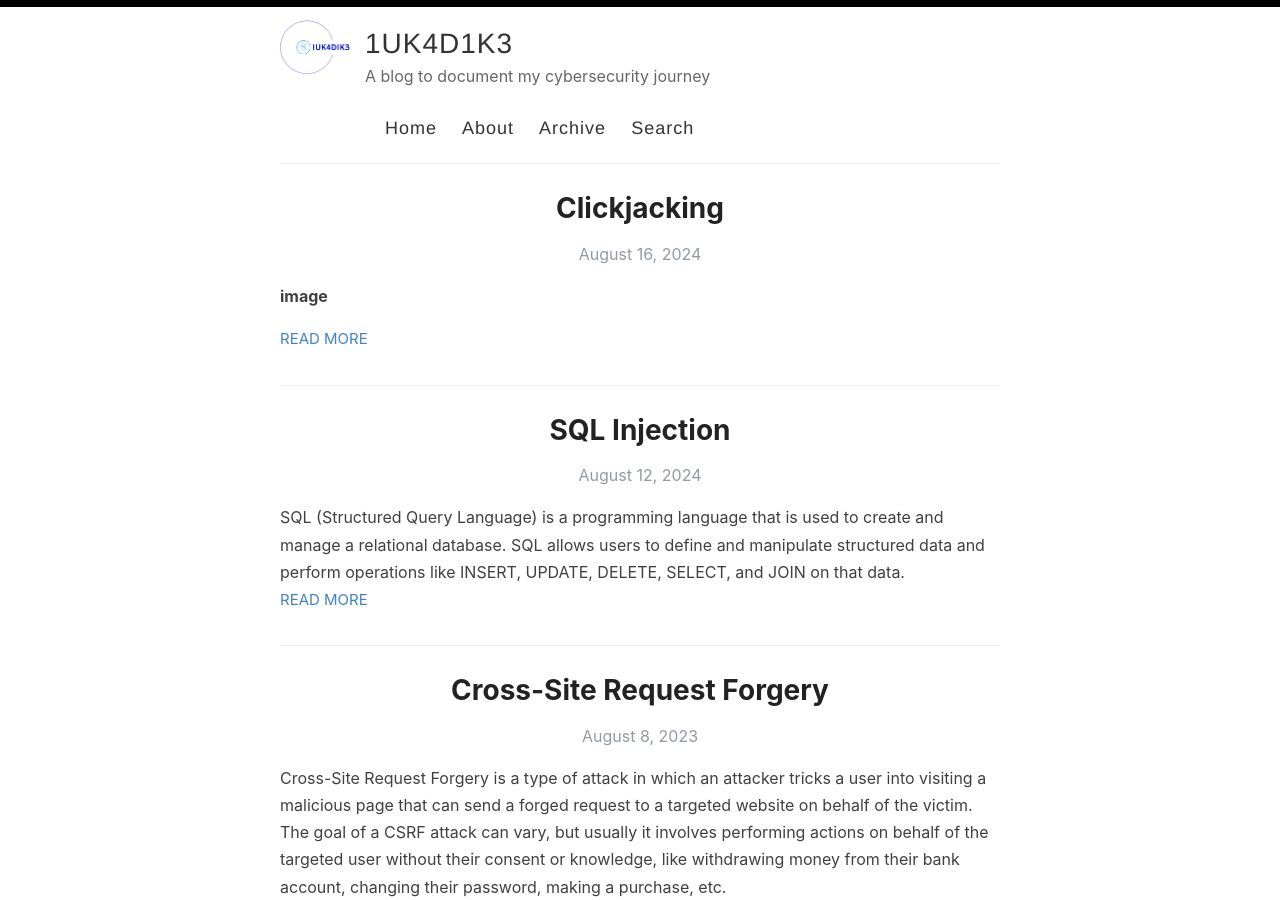
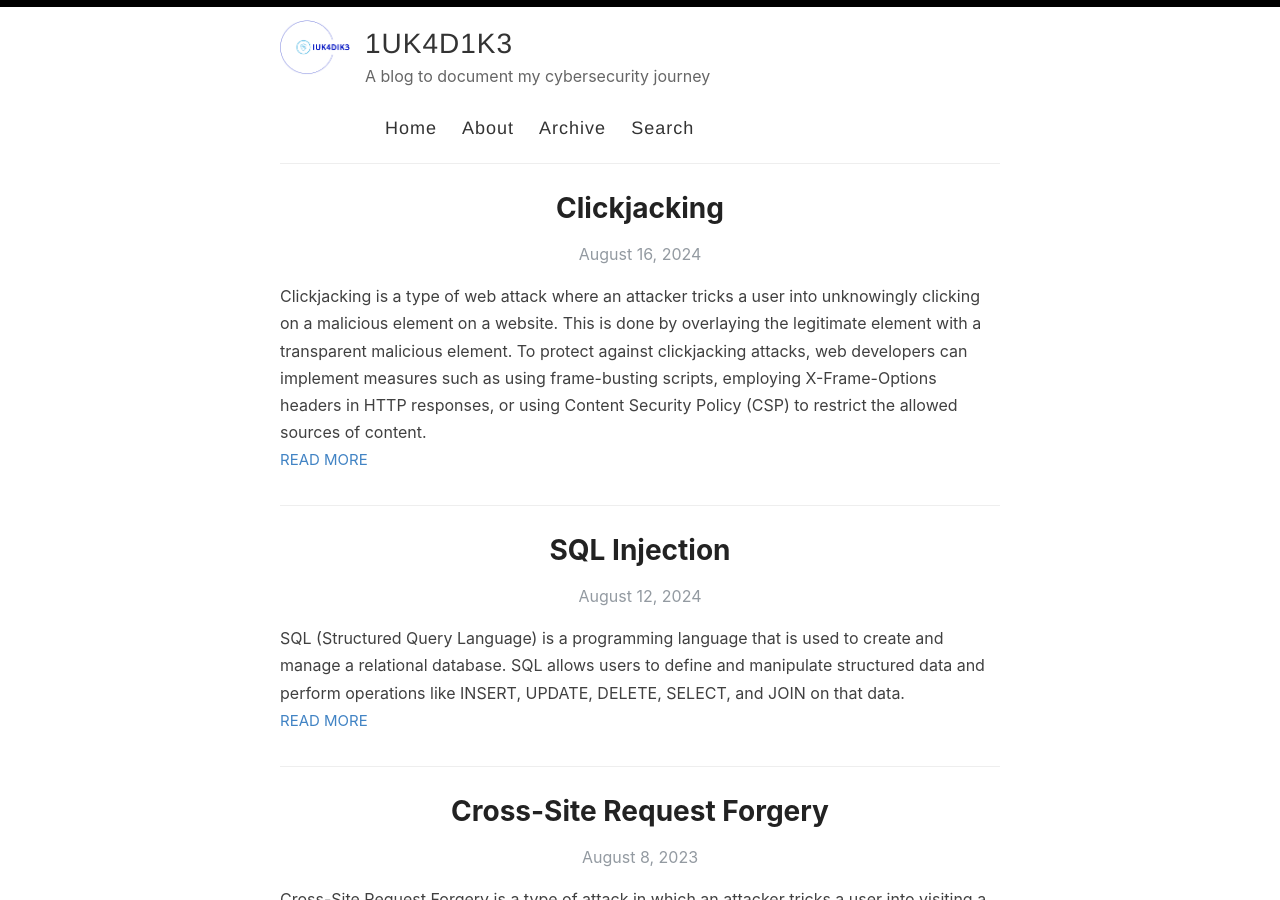
Before and after one commit to iukadike/blog, a Jekyll site: the page built from index.html, in a window 1280 px wide and 900 px high. Built offline with Jekyll 4.4.1, drawn with Linux system fonts in a browser that asks for light colours; the list of posts is cut into pages by our own code; part of the change alters nothing that is shown.

Commit message:
update post content

````diff
--- a/_posts/2024-08-16-clickjacking.md
+++ b/_posts/2024-08-16-clickjacking.md
@@ -1,39 +1,33 @@
 ---
 layout: post
 title: Clickjacking
-excerpt:
+excerpt: Clickjacking is a type of web attack where an attacker tricks a user into unknowingly clicking on a malicious element on a website. This is done by overlaying the legitimate element with a transparent malicious element. To protect against clickjacking attacks, web developers can implement measures such as using frame-busting scripts, employing X-Frame-Options headers in HTTP responses, or using Content Security Policy (CSP) to restrict the allowed sources of content.
 categories: [clickjacking, iframe]
 ---
 
-**image**
+![xss]({{ site.baseurl }}/images/featured-images/clickjacking.jpg)
 
-Clickjacking is a type of web attack where an attacker tricks a user into unknowingly clicking on a malicious element on a website. This is done by overlaying or hiding the desired content behind a seemingly harmless element, such as a button or a link, which is usually designed to trick the user into clicking on it.
-
-The goal of clickjacking is to deceive the user into performing unintended actions, such as sharing confidential information, downloading malware, granting permissions, or making a purchase. The attacker could manipulate the visibility or positioning of the desired content to mislead the user into taking actions they did not intend to take.
-
-Clickjacking often exploits vulnerabilities in the web communication protocol, allowing attackers to frame legitimate websites within malicious websites or inject malicious code into trusted websites.
+Clickjacking is a type of web attack where an attacker tricks a user into unknowingly clicking on a malicious element on a website. This is done by overlaying the legitimate element with a transparent malicious element. The goal of clickjacking is to deceive the user into performing unintended actions, such as sharing confidential information, downloading malware, granting permissions, or making a purchase.
 
 To protect against clickjacking attacks, web developers can implement measures such as using frame-busting scripts, employing X-Frame-Options headers in HTTP responses, or using Content Security Policy (CSP) to restrict the allowed sources of content.
 
-Users can also protect themselves by being cautious while browsing the internet, avoiding suspicious or unfamiliar websites, and regularly updating their web browsers and security software to mitigate potential vulnerabilities.
-
-
+In this post, I aim to document my findings and observations while performing a SEED lab.
 
 <br>
 
-###  Copy the benign website
+### Copy the benign website
 
-In a clickjacking attack, the attacker's aim is to mimick the benign website as much as possible so that the victim cannot really tell that he/she is on a malicious website. One of the ways an attacker does this is to through an iframe.
+In a clickjacking attack, the attacker's aim is to mimic the benign website as much as possible so that the victim cannot really tell that he or she is on a malicious website. One of the ways an attacker does this is through an iframe.
 
-An iframe (inline frame) is an HTML element that is used for embedding another HTML document within the current HTML document. Web pages use iframes to include external content such as videos, maps, social media feeds, advertisements, or any other web content without having to write the code into own HTML structure. The src attribute of the iframe specifies the website to be embedded and loaded into the iframe when the code is executed.
+An iframe (inline frame) is an HTML element that is used for embedding another HTML document within the current HTML document. Web pages use iframes to include external content such as videos, maps, social media feeds, advertisements, or any other web content without having to write the code into their own HTML structure. The src attribute of the iframe specifies the website to be embedded and loaded into the iframe when the code is executed.
 
-This task involves setting up a website `www.cjlab-attacker.com` to look like `www.cjlab.com` using an iframe. To achieve this, I do the followiwng:
+This task involves setting up a website `www.cjlab-attacker.com` to look like `www.cjlab.com` using an iframe. To achieve this, I do the following:
 
 - add an iframe to `www.cjlab-attacker.com` by adding the below code to the website index page.
 
-  `<iframe src="http://www.cjlab.com"></iframe>`
+  `<iframe src="http://www.cjlab.com"></iframe>`
 
-- modify the webpage css file to make the iframe cover the whole page by adding the below to the css file
+- modify the webpage CSS file to make the iframe cover the whole page by adding the below to the CSS file.
 
   ```css
   iframe {
@@ -41,138 +35,203 @@ This task involves setting up a website `www.cjlab-attacker.com` to look like `w
     height:100vh; /* occupy 100% of the viewport height */
     border: none; /* remove borders from the iframe */
     position: absolute; /* ensure the iframe is positioned independently */
-  }
+    }
   ```
 
 - test the confuguration by loading the malicious website. From the screenshots below, we can see that the cloning was a success.
 
-  ***`www.cjlab.com`***
+  ***`www.cjlab.com`***
+  ![task-1-a](https://github.com/iukadike/blog/assets/58455326/de3f37ba-db92-41cb-ba8c-511e3b1c8729)
 
-  ***`www.cjlab-attacker.com`***
+  ***`www.cjlab-attacker.com`***
+  ![task-1-b](https://github.com/iukadike/blog/assets/58455326/96e9835e-9b92-484f-8e7e-63df6e4cf9ea)
 
-With the iframe inserted, the attacker's website `www.cjlab-attacker.com` looks like the benign website `www.cjlab.com`
+With the iframe inserted, the attacker's website, `www.cjlab-attacker.com`, looks like the benign website, `www.cjlab.com`.
 
 <br>
 
 ### Position a button over the target area
 
-With the website already cloned, the next step is to create a button that will reside over the iframe.
+With the website already cloned, the next step is to create a button that will reside in the iframe.
 
 ```css
 button{
-    /* Provided button code in SEED lab. */
-    position: absolute;
-    border: none;
-    color: white;
-    padding: 35px 35px;
-    text-align: center;
-    font-size: 40px;
-    border-radius: 15px;
+    /* Provided button code in SEED lab. */
+    position: absolute;
+    border: none;
+    color: white;
+    padding: 35px 35px;
+    text-align: center;
+    font-size: 40px;
+    border-radius: 15px;
 }
 ```
 
-**image**
+![task-2-a](https://github.com/iukadike/blog/assets/58455326/8e5af2d7-30a6-4450-a37f-986069451ade)
 
-However, the malicious button needs to cover the target area (in this case, "Explore Menu") and needs to be invisible. To achieve this, I do the followiwng:
 
-- modify the webpage css file to make the button cover the target area by adding the below to the css file
+However, the malicious button needs to cover the target area (in this case, "Explore Menu") and needs to be invisible. To achieve this, I do the following:
+
+- modify the webpage CSS file to make the button cover the target area by adding the below to the CSS file.
 
   ```css
   button{
-    ... /* existing code snippet. */
-    margin: 8em 0px 0px 1em; /* margin: top right bottom left */
+      ... /* existing code snippet. */
+      margin: 8em 0px 0px 1em; /* margin: top right bottom left */
   }
   ```
 
-  **image**
+  ![task-2-b](https://github.com/iukadike/blog/assets/58455326/b84c760a-dd60-4476-a19f-220474c2074d)
 
-- modify the webpage css file to make the button transparent by adding the below to the css file
+
+- modify the webpage CSS file to make the button transparent by adding the below to the CSS file.
 
   ```css
   button{
-    ... /* existing code snippet. */
-    color: rgba(0,0,0,0.0);  /* font color with full transparency*/
-    background-color: rgba(0,0,0,0.0);  /* button's background color with full transaparency */
+      ... /* existing code snippet. */
+      color: rgba(0,0,0,0.0);  /* font color with full transparency*/
+      background-color: rgba(0,0,0,0.0);  /* button's background color with full transparency */
   }
   ```
 
-  **image**
+  ![task-2-c](https://github.com/iukadike/blog/assets/58455326/dc13df29-4b3c-4047-b738-70c717a65c8e)
 
-Comparing the appearance of the attacker's website `www.cjlab-attacker.com` to the benign website `www.cjlab.com` we can see that there is no surface evidence that a functioning clickjacking attack is present on the website.
+
+Comparing the appearance of the attacker's website, `www.cjlab-attacker.com`, to the benign website, `www.cjlab.com`, we can see that there is no surface evidence that a functioning clickjacking attack is present on the website.
 
 When the victim clicks the "Explore Menu" button on the attacker's website, the victim is redirected to a page different from the action that is expected from the real `www.cjlab.com` website.
 
-**image**
+![task-2-d](https://github.com/iukadike/blog/assets/58455326/27c9eac4-bcc8-4361-b2a5-15340d02ab40)
 
-Consider this scenario. An attacker creates a fake webpage that mimicks a real website. J.Doe a victim, unknownly clicks the malicious link in the fake webpage thinking he is on the real webpage. As a result of clicking on that link, pornographic contents and propagandas get posted to J.Doe social media page. Now this can lead to not just undesirable consequences for the victim user, but very serious consequences.
 
-This is to show how serious clickjacking if not prevented can be.
+Consider this scenario. An attacker creates a fake webpage that mimics a real website. J. Doe, a victim, unknownly clicks the malicious link on the fake webpage, thinking he is on the real webpage. As a result of clicking on that link, pornographic contents and propaganda get posted to J. Doe's social media page. Now, this can lead to not just undesirable consequences for the victim, but very serious consequences.
+
+This is to show how serious clickjacking, if not prevented, can be.
 
 <br>
 
 ### Frame Busting
 
-Frame busting also known as frame blocking is a security measure used to protect against clickjacking by preventing a webpage from being displayed within a frame on another website.
+Frame busting, also known as frame blocking, is a security measure used to protect against clickjacking by preventing a webpage from being displayed within a frame on another website.
 
-When a website uses frame busting, it ensures that the webpage is displayed as intended, and website owners can safeguard their content, user data, and ensure a more secure browsing experience for their visitors.
+When a website uses frame busting, it ensures that the webpage is displayed as intended, and website owners can safeguard their content and user data and ensure a more secure browsing experience for their visitors.
 
 There are different methods for implementing frame busting. Some of them include:
 
-Target="_top": Adding the target="_top" attribute to all links on the website ensures that the page is always loaded in the top-level browsing context, breaking out of any frames.
-
-- JavaScript: this involves using a script that checks whether the website is being displayed within a frame. If it detects that it is embedded within a frame, the script instructs the browser to break out of the frame and load the page independently in the main browser window. Also, there are existing JavaScript libraries that have been specifically designed for frame busting, i.e. the Frame Buster library. These Javascript libraries can provide a ready-to-use solution for preventing framing.
-
-if (window.top !== window.self) {
-  window.top.location.replace(window.self.location.href);
-}
+- JavaScript: this involves using a script that checks whether the website is being displayed within a frame. If it detects that it is embedded within a frame, the script instructs the browser to break out of the frame and load the page independently in the main browser window. Also, there are existing JavaScript libraries that have been specifically designed for frame busting, i.e., the Frame Buster library. These Javascript libraries can provide a ready-to-use solution for preventing framing.
 
 - X-Frame-Options HTTP header: this involves setting the "X-Frame-Options" HTTP header with a value of "DENY" or "SAMEORIGIN". "DENY" ensures the webpage cannot be embedded in an iframe by any other site, while "SAMEORIGIN" allows embedding in an iframe by pages from the same origin.
 
-- Content Security Policy (CSP): this involves implementing a CSP with the "frame-ancestors" directive which specifies what origins are allowed to frame the website.
+- Content Security Policy (CSP): this involves implementing a CSP with the "frame-ancestors" directive, which specifies what origins are allowed to frame the website.
 
 - Server-side checks: this involves checking the "Referer" or "Origin" header of incoming requests on the server-side to identify if a website is being framed or not.
 
 ___
 
-This task involves making changes to `www.cjlab.com`s index file to include Javascript code that will perform frame busting. To achieve this, I add the followiwng Javascript code to the index page of `www.cjlab.com`:
+This task involves making changes to `www.cjlab.com`s index file to include Javascript code that will perform frame busting. To achieve this, I add the following Javascript code to the index page of `www.cjlab.com`:
 
 ```javascript
 <script>
-    window.onload = function() {
-        makeThisFrameOnTop();
-    };
+    window.onload = function() {
+        makeThisFrameOnTop();
+    };
 
-    function makeThisFrameOnTop() {
-        // TODO: write a frame-busting function according to
-        // instructions (Task 3)
-        if (window.top !== window.self) {
-        window.top.location.replace(window.self.location.href);
-        }
-    }
+    function makeThisFrameOnTop() {
+        // TODO: write a frame-busting function according to
+        // instructions (Task 3)
+        if (window.top !== window.self) {
+        window.top.location.replace(window.self.location.href);
+        }
+    }
 </script>
 ```
 
+As seen from the screenshot below, when I navigate to the attacker's `www.cjlab-attacker.com`, rather than `www.cjlab.com` loading in an iframe, the website breaks out of the frame and loads independently. This means when the "Explore Menu" button is clicked, nothing malicious happens but the expected button action happens.
 
-As seen from the screenshot below, when I navigate to the attacker's `www.cjlab-attacker.com`, rather that `www.cjlab.com` loading in an iframe, the website breaks out of the frame and loads independently. This means when the "Explore Menu" button is clicked, nothing malicious happens but the expected button action happens.
+![task-3-a](https://github.com/iukadike/blog/assets/58455326/7ae90712-8727-4e6d-aeea-00cbded40879)
 
-**image**
 
 <br>
 
-### Attacker Countermeasure against Frame-busting Script
+### Attacker Countermeasure against Frame-Busting Script
 
-This task involves exploring how an attacker can create a workaround for frontend clickjacking defenses like frame busting. This task makes use of adding the sandbox attribute to the malicious iframe too defeat frame busting.
+This task involves exploring how an attacker can create a workaround for frontend clickjacking defenses like frame-busting. This task makes use of adding the sandbox attribute to the malicious iframe to defeat frame busting.
 
-Sandboxing is a technique that creates a virtual "box" area where application codes can run in isolation, without being able to access other parts of the system. In the case of an iframe, by setting the sandbox attribute, we can effectively tell the browser to run the iframe in a sandbox and isolate it from accessing other actions of the web browser. Thus the frame busting script is rendered ineffective as it will not be able to create any action outside of the sandbox.
+Sandboxing is a technique that creates a virtual "box" area where application codes can run in isolation without being able to access other parts of the system. In the case of an iframe, by setting the sandbox attribute, we can effectively tell the browser to run the iframe in a sandbox and isolate it from accessing other actions of the web browser. Thus, the frame-busting script is rendered ineffective as it will not be able to create any action outside of the sandbox.
 
-To achieve this, I make the following adjustment to the iframe tag in the HTML code.
+To achieve this, I make the following adjustment to the iframe tag in the HTML code:
 
 `<iframe src="http://www.cjlab.com" sandbox=""></iframe>`
 
-As seen from the screenshots below, when I navigate to the `www.cjlab-attacker.com` after updating the iframe to use the sandbox attribute, the attack works. The frame busting script is rendered ineffective. Thus when the "Explore Menu" is clicked, the user is redirected to the malicious website to show that the attack is indeed working.
+As seen from the screenshots below, when I navigate to `www.cjlab-attacker.com` after updating the iframe to use the sandbox attribute, the attack works. The frame-busting script is rendered ineffective. Thus, when the "Explore Menu" is clicked, the user is redirected to the malicious website to show that the attack is indeed working.
 
-**image**
+![task-4-a](https://github.com/iukadike/blog/assets/58455326/a512250f-2a21-42bd-9b71-c7f2ee911749)
 
-**image**
+
+![task-4-b](https://github.com/iukadike/blog/assets/58455326/8872daf0-6a7c-4dba-a5cd-72b82d2a1d87)
+
 
 <br>
+
+### The Ultimate Bust
+
+From the previous task, it is evident that front-end defenses can be directly circumvented by the attacker implementing other front-end settings. This is where
+back-end (server-side) defenses come into play.
+
+Special HTTP headers have been created that specify to browsers the circumstances under which a website’s content should or should not be loaded. One such header is called "X-Frame-Options", and a newer, more popular one is called "Content-Security-Policy".
+
+X-Frame-Options specifies whether a web page can be displayed inside a frame or not. It can have either of the following three values:
+
+- DENY: This value instructs the browser to never allow the page to be displayed inside a frame.
+  `X-Frame-Options: "DENY"`
+
+- SAMEORIGIN: This value allows the page to be displayed inside a frame only if the frame is from the same origin as the page.
+  `X-Frame-Options: "SAMEORIGIN"`
+
+- ALLOW-FROM URI: This value allows the page to be displayed inside a frame if the frame is from the specified URI.
+  `X-Frame-Options: "ALLOW-FROM https://example.com"`
+
+The CSP directive that helps prevent clickjacking is "frame-ancestors". This directive specifies the valid sources that may embed a page in a frame. The frame-ancestors values could include any of the following:
+
+- 'self': This allows the page to be embedded only on the same origin as the page itself.
+
+- 'none': This disallows any embedding of the page in a frame from any website.
+
+- Specific URLs: This allows embedding of the page in a frame from the specific sources.
+
+- 'blob:': This allows embedding from blob URIs.
+
+- '*.example.com': This allows embedding from any subdomain of `example.com`.
+
+- 'https://*.example.com': This allows embedding from any subdomain of example.com using HTTPS.
+
+
+This task involves implementing server-side defenses to guard against clickjacking by modifying `www.cjlab.com`'s response headers. To achieve this, I would need to edit the Apache configuration file for `www.cjlab.com` and add the following:
+
+```
+<VirtualHost *:80>
+    DocumentRoot /var/www/defender
+    ServerName www.cjlab.com
+    Header set X-Frame-Options "DENY"
+    Header set Content-Security-Policy " \
+             frame-ancestors 'none'; \
+           "
+</VirtualHost>
+```
+
+When I navigated to `www.cjlab-attacker.com` after adding the X-Frame-Options response header to `www.cjlab.com`, the web browser refused to display `www.cjlab.com` because it was embedded in a frame.
+
+![task-5-a](https://github.com/iukadike/blog/assets/58455326/6d99e263-dabb-4357-94e8-8db126ae388c)
+
+
+When I navigated to `www.cjlab-attacker.com` after adding the CSP response header to `www.cjlab.com`, the web browser also refused to display `www.cjlab.com` because it was embedded in a frame.
+
+![task-5-a](https://github.com/iukadike/blog/assets/58455326/6d99e263-dabb-4357-94e8-8db126ae388c)
+
+<br>
+
+In conclusion, clickjacking works by tricking victims into clicking on invisible buttons on a website while they actually intend to click on something else. The consequences of clickjacking can vary depending on the attacker's intentions, but they can be very serious. To prevent clickjacking attacks, website developers can take certain precautions, such as using the X-Frame-Options HTTP response header and the CSP "frame-ancestors" directive, to prevent their website from being embedded in frames on other domains.
+
+The [Open Web Application Security Project (OWASP) page on clickjacking](https://cheatsheetseries.owasp.org/cheatsheets/Clickjacking_Defense_Cheat_Sheet.html) explores various methods of clickjacking, defenses against those methods, and how effective the defenses are.
+
+Thanks for reading.
````
